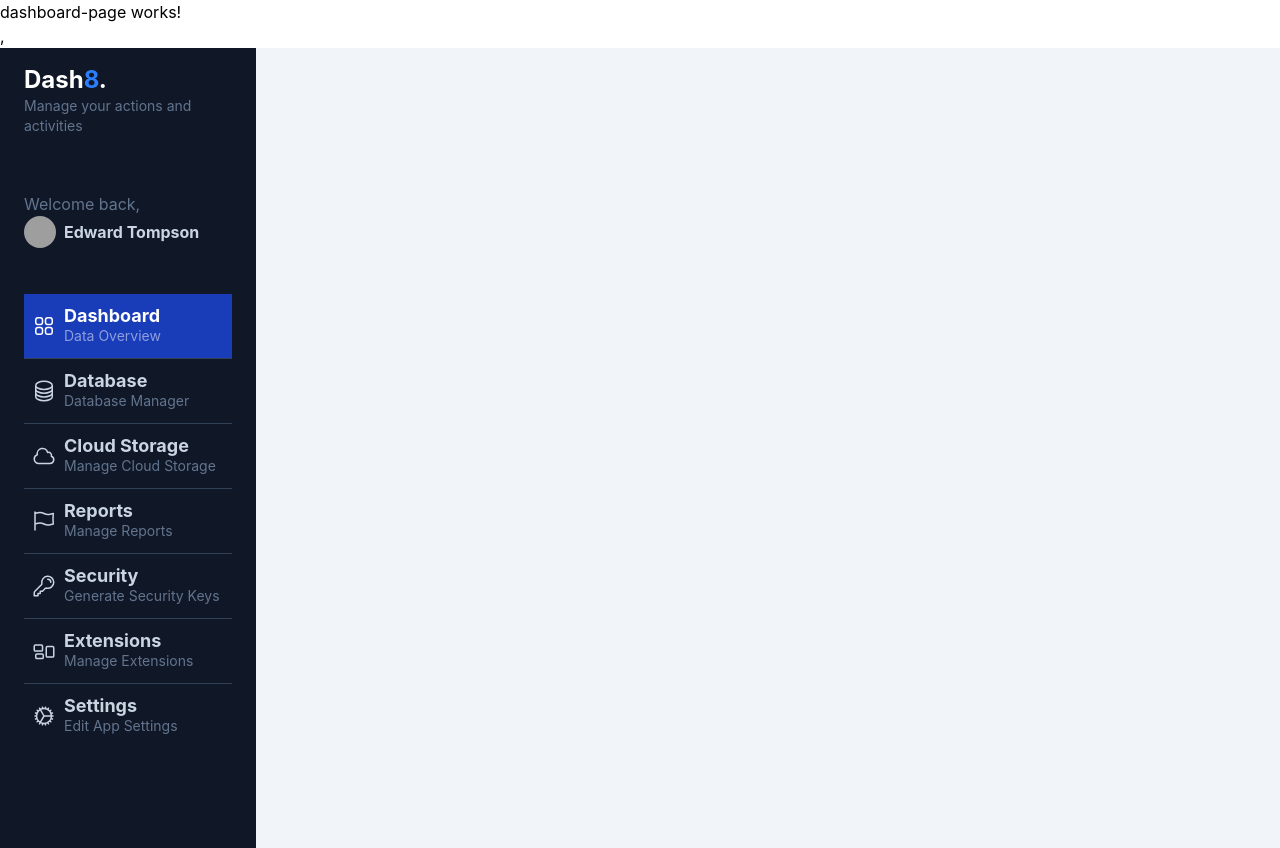
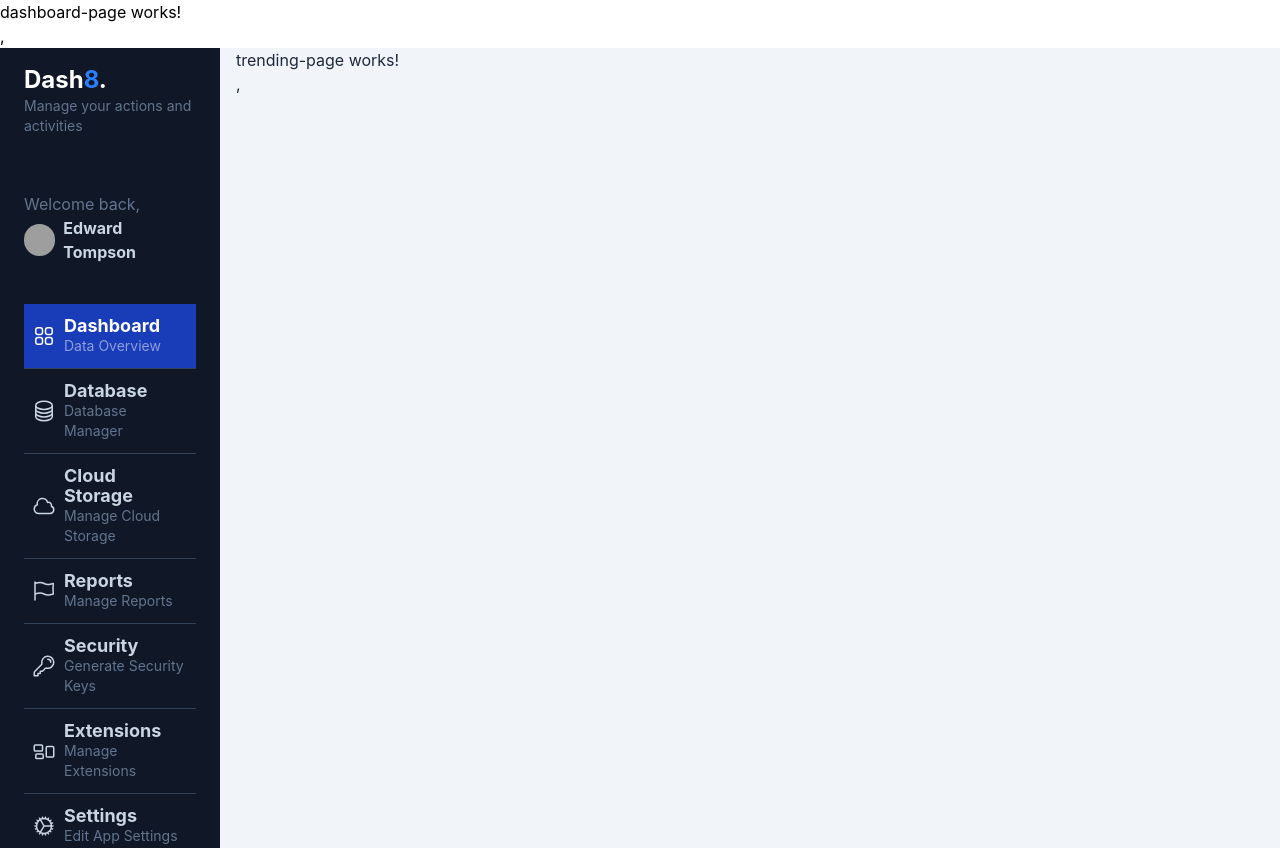
Before and after one commit to Maryypp/gifs-app, an Angular app: page /dashboard/trending in a window 1280 px wide. Before the commit this address led to /dashboard. Built offline with nearby package versions, Linux system fonts and the light colour scheme; grey boxes are pictures that could not be loaded.

Commit message:
Rutas Hijas

```diff
--- a/src/app/app.routes.ts
+++ b/src/app/app.routes.ts
@@ -5,7 +5,25 @@
     path: 'dashboard',
     loadComponent: () =>
       import('./gifs/pages/dashboard-page/dashboard-page'),
+
+    children: [
+      {
+      path: 'trending',
+    loadComponent: () =>
+      import('./gifs/pages/trending-page/trending-page'),
   },
+  {
+    path: 'search',
+    loadComponent: () =>
+      import('./gifs/pages/search-page/search-page'),
+  },
+  {
+    path: '**',
+    redirectTo: 'trending'
+  }
+  ],
+  },
+
   {
     path: '**',
     redirectTo: 'dashboard'
--- a/src/app/gifs/pages/dashboard-page/dashboard-page.html
+++ b/src/app/gifs/pages/dashboard-page/dashboard-page.html
@@ -1,7 +1,7 @@
 <p>dashboard-page works!</p>,
 <div class="bg-slate-100 overflow-y-scroll w-screen h-screen antialiased text-slate-300 selection:bg-blue-600 selection:text-white">
     <div class="flex flex-col relative w-screen">
-        <div id="menu" class="bg-gray-900 min-h-screen z-10 text-slate-300 w-64 fixed left-0 h-screen overflow-y-scroll">
+        <div id="menu" class="w-[220px]  bg-gray-900 min-h-screen z-10 text-slate-300 fixed left-0 h-screen overflow-y-scroll">
            <div id="logo" class="my-4 px-6">
             <h1 class="text-lg md:text-2xl font-bold text-white">Dash<span class="text-blue-500">8</span>.</h1>
             <p class="text-slate-500 text-sm">Manage your actions and activities</p>
@@ -100,6 +100,9 @@
            </div>
         </div>
 
+        <div class="ml-[220px] px-4 flex flex-col flex-1 w-full h-full text-slate-800">
+        <router-outlet/>
+        </div>
 
     </div>
 </div>
--- a/src/app/gifs/pages/dashboard-page/dashboard-page.ts
+++ b/src/app/gifs/pages/dashboard-page/dashboard-page.ts
@@ -1,8 +1,9 @@
 import { Component } from '@angular/core';
+import { RouterOutlet } from '@angular/router';
 
 @Component({
   selector: 'app-dashboard-page',
-  imports: [],
+  imports: [RouterOutlet],
   templateUrl: './dashboard-page.html',
 })
 export default class DashboardPageComponent {}
--- /dev/null
+++ b/src/app/gifs/pages/search-page/search-page.html
@@ -0,0 +1 @@
+<p>search-page works!</p>,
--- /dev/null
+++ b/src/app/gifs/pages/search-page/search-page.ts
@@ -0,0 +1,8 @@
+import { Component } from '@angular/core';
+
+@Component({
+  selector: 'app-search-page',
+  imports: [],
+  templateUrl: './search-page.html',
+})
+export default class SearchPage {}
--- /dev/null
+++ b/src/app/gifs/pages/trending-page/trending-page.html
@@ -0,0 +1 @@
+<p>trending-page works!</p>,
--- /dev/null
+++ b/src/app/gifs/pages/trending-page/trending-page.ts
@@ -0,0 +1,8 @@
+import { Component } from '@angular/core';
+
+@Component({
+  selector: 'app-trending-page',
+  imports: [],
+  templateUrl: './trending-page.html',
+})
+export default class TrendingPageComponent {}
```
